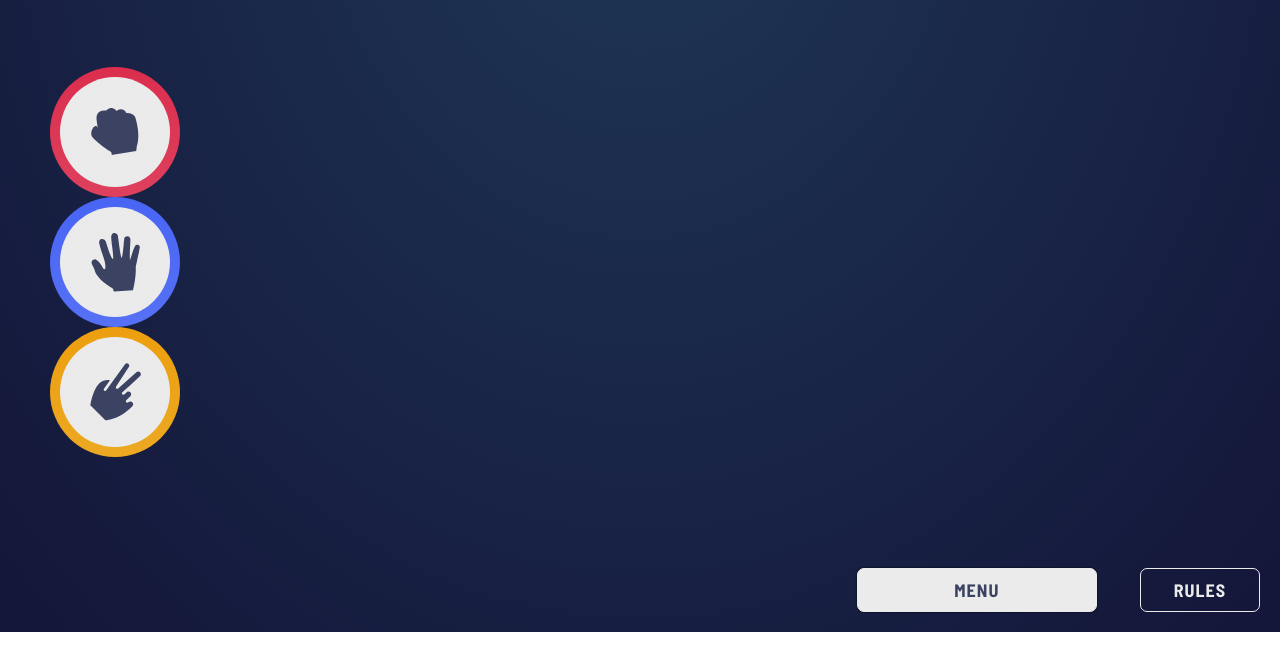
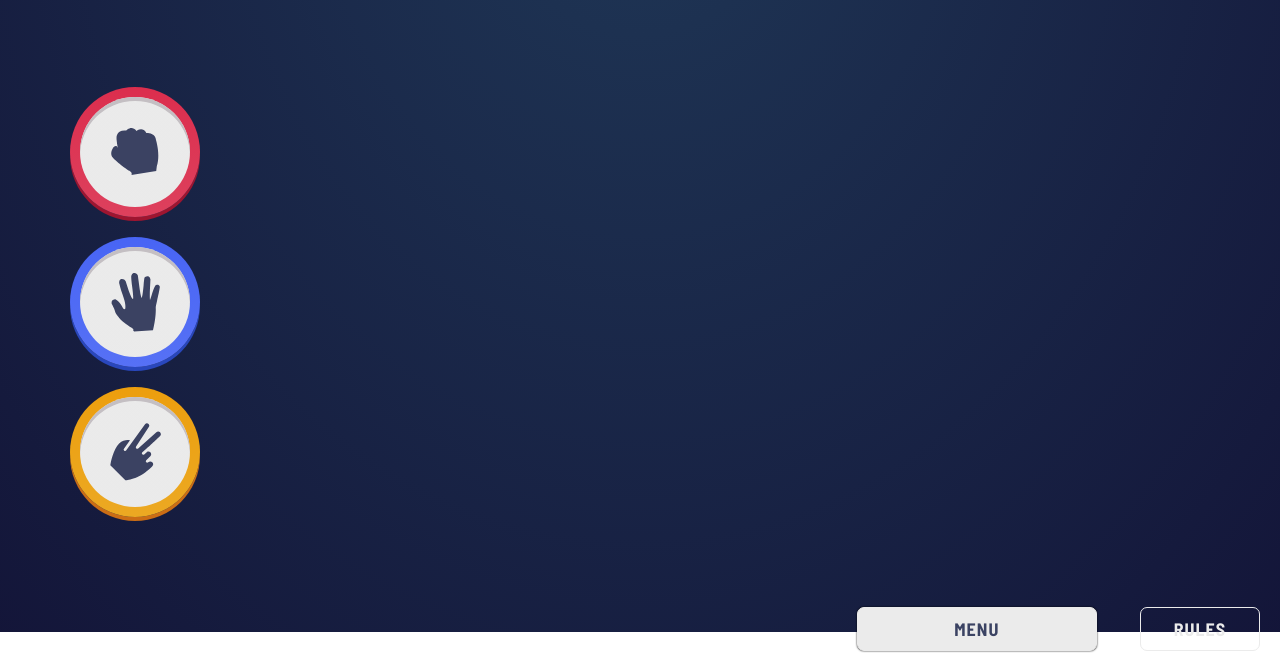
Before and after one commit to Lyriaen/Rock-Paper-Scissors-game, a plain HTML site: page index.html in a window 1280 px wide. Both pictures are taken after a click on the button "PLAY BASIC VERSION". Shown: the part 168-839 px from the top of the page. Before the commit the page ends 800 px from the top, so only its background shows below. Drawn offline with Linux system fonts and the light colour scheme.

Commit message:
add shadow to options

```diff
--- a/src/css/options.css
+++ b/src/css/options.css
@@ -7,12 +7,18 @@
     background-color: var(--light-background);
     background-repeat: no-repeat;
     background-position: center;
+    margin: 20px;
 
     --scissors-gradient: linear-gradient(hsl(39, 89%, 49%), hsl(40, 84%, 53%));
+    --scissors-shadow: hsl(29, 81%, 44%);
     --paper-gradient: linear-gradient(hsl(230, 89%, 62%), hsl(230, 89%, 65%));
+    --paper-shadow: hsl(228, 64%, 45%);
     --rock-gradient: linear-gradient(hsl(349, 71%, 52%), hsl(349, 70%, 56%));
+    --rock-shadow: hsl(348, 77%, 35%);
     --lizard-gradient: linear-gradient(hsl(261, 73%, 60%), hsl(261, 72%, 63%));
+    --lizard-shadow: hsl(261, 52%, 45%);
     --spock-gradient: linear-gradient(hsl(189, 59%, 53%), hsl(189, 58%, 57%));
+    --spock-shadow: hsl(194, 59%, 43%);
 }
 
 .option .option-icon {
@@ -20,12 +26,15 @@
     height: 100%;
     background-position: center;
     background-repeat: no-repeat;
+    border-radius: 50%;
+    box-shadow: inset 0px 4px 0 hsl(312, 4%, 76%)
 }
 
 .option-scissors {
     background:
         linear-gradient(var(--light-background), var(--light-background)) padding-box,
         var(--scissors-gradient) border-box;
+    box-shadow: 0px 4px var(--scissors-shadow);
 }
 
 .option-scissors .option-icon {
@@ -36,6 +45,7 @@
     background:
         linear-gradient(var(--light-background), var(--light-background)) padding-box,
         var(--paper-gradient) border-box;
+    box-shadow: 0px 4px 0 var(--paper-shadow);
 }
 
 .option-paper .option-icon {
@@ -46,6 +56,7 @@
     background:
         linear-gradient(var(--light-background), var(--light-background)) padding-box,
         var(--rock-gradient) border-box;
+    box-shadow: 0px 4px 0 var(--rock-shadow);
 }
 
 .option-rock .option-icon {
@@ -56,6 +67,7 @@
     background:
         linear-gradient(var(--light-background), var(--light-background)) padding-box,
         var(--lizard-gradient) border-box;
+    box-shadow: 0px 4px 0 var(--lizard-shadow);
 }
 
 .option-lizard .option-icon {
@@ -66,6 +78,7 @@
     background:
         linear-gradient(var(--light-background), var(--light-background)) padding-box,
         var(--spock-gradient) border-box;
+    box-shadow: 0px 4px 0 var(--spock-shadow);
 }
 
 .option-spock .option-icon {
```
